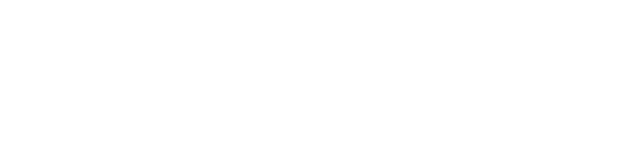
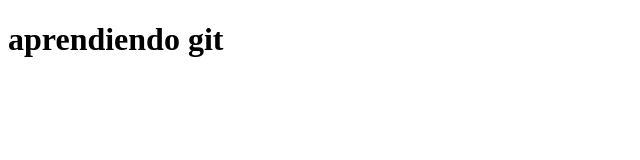
Before and after one commit to luciano-santagada/proyecto-luciano-santagada, a plain HTML site: page index.html in a window 1280 px wide. Shown: the whole page, without its empty margins (0-640 px from the left). Drawn offline with Linux system fonts and the light colour scheme.

Commit message:
le agregue css a mi proyecto

```diff
--- a/index.html
+++ b/index.html
@@ -8,5 +8,19 @@
 </head>
 <body>
     <!-- para crear un repositorio en git tenemos que usar el siguiente comando: git init -->
+
+    <!-- para ver el estado de los archivos en mi repositorio tengo tirar el comando GIT STATUS -->
+
+    <!-- al trabajar con git nuestros archivos van a pasar por 3 estados.
+        working directory: es el directorio de trabajo, es donde tenemos nuestros archivos
+    staging area: el area de preparacion, en donde vamos a ir agregando los archivos que queremos guardar en el repositorio.
+    repository: vamos a guardar los archivos que estan en el stating area. -->
+
+    <h1>aprendiendo git</h1>
+
+
+
+
+
 </body>
 </html>
```
Also changed, not shown: css/style.css (added).
